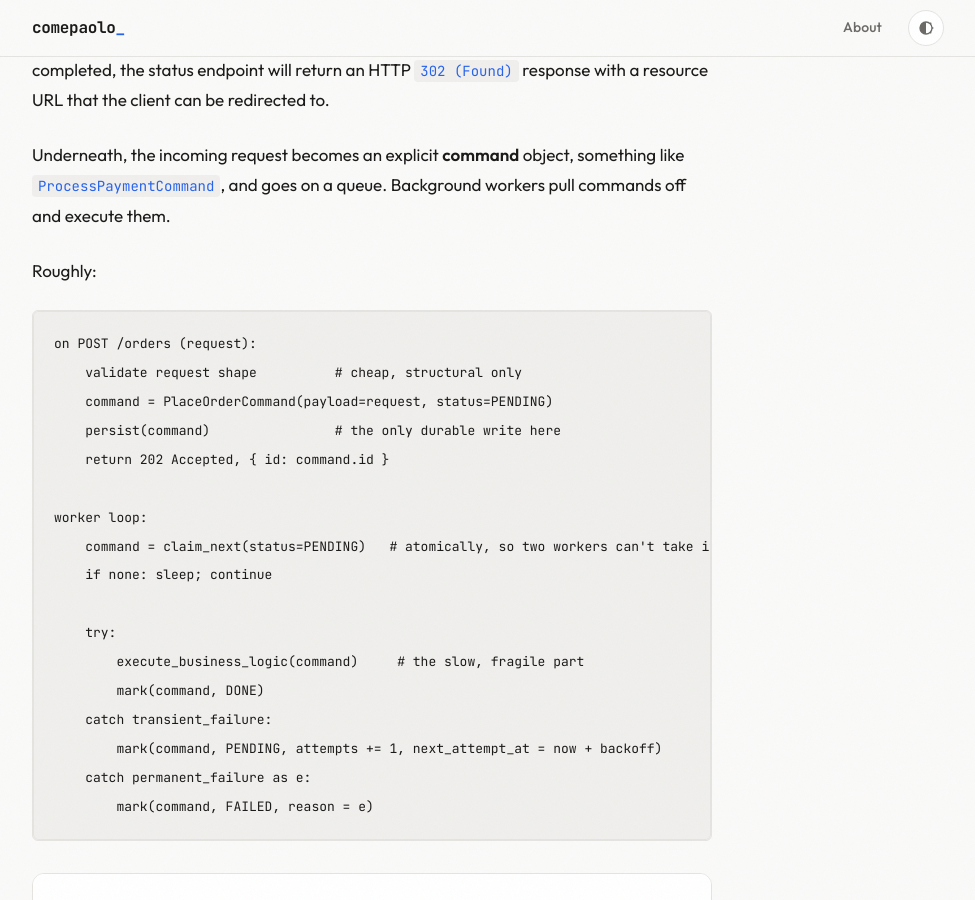
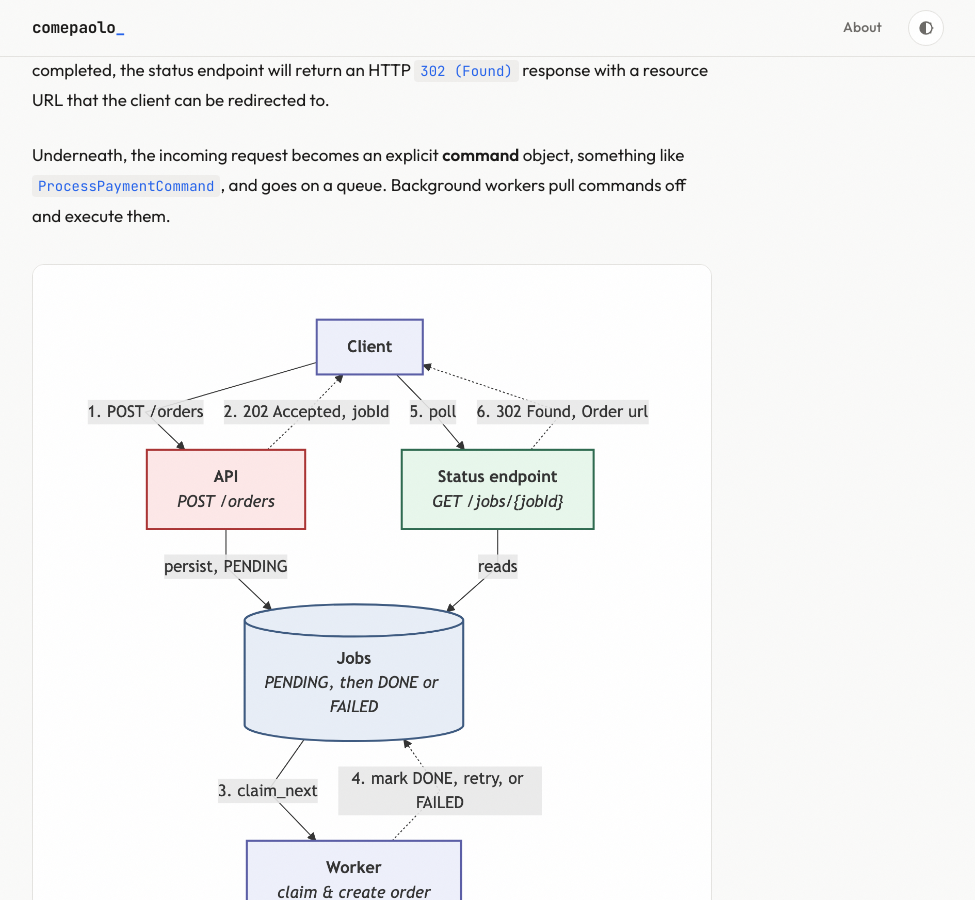
Before and after one commit to maldins46/comepaolo-blog-v2, a Jekyll site: the page built from _posts/2026-08-21-from-cqrs-to-event-driven-architecture.md, in a window 1280 px wide and 900 px high, scrolled down 10429 px. Shown: the whole window, without its empty margins (152-1127 px from the left). Built offline with Jekyll 4.4.1, drawn with Linux system fonts in a browser that asks for light colours.

Commit message:
fix: Add transparent images, remove pseudo code

````diff
--- a/_posts/2026-08-21-from-cqrs-to-event-driven-architecture.md
+++ b/_posts/2026-08-21-from-cqrs-to-event-driven-architecture.md
@@ -144,27 +144,6 @@ A client sends a request whose processing is slow, or depends on downstream syst
 
 Underneath, the incoming request becomes an explicit **command** object, something like `ProcessPaymentCommand`, and goes on a queue. Background workers pull commands off and execute them.
 
-Roughly:
-
-```
-on POST /orders (request):
-    validate request shape          # cheap, structural only
-    command = PlaceOrderCommand(payload=request, status=PENDING)
-    persist(command)                # the only durable write here
-    return 202 Accepted, { id: command.id }
-
-worker loop:
-    command = claim_next(status=PENDING)   # atomically, so two workers can't take it
-    if none: sleep; continue
-
-    try:
-        execute_business_logic(command)     # the slow, fragile part
-        mark(command, DONE)
-    catch transient_failure:
-        mark(command, PENDING, attempts += 1, next_attempt_at = now + backoff)
-    catch permanent_failure as e:
-        mark(command, FAILED, reason = e)
-```
 
 <figure>
   <img src="{{ site.baseurl }}/assets/article_images/2026-08-21-from-cqrs-to-event-driven-architecture/07-async-request-reply.png" alt="Asynchronous Request-Reply: the client posts an order, the API persists a PENDING job and answers 202 with a jobId, a worker claims and creates the order, and the client polls a status endpoint that eventually answers 302 with the order url">
````
Also changed, not shown: assets/article_images/2026-08-21-from-cqrs-to-event-driven-architecture/01-layered-transparent.png (added), assets/article_images/2026-08-21-from-cqrs-to-event-driven-architecture/02-cqrs-transparent.png (added), assets/article_images/2026-08-21-from-cqrs-to-event-driven-architecture/03-event-sourcing-transparent.png (added), assets/article_images/2026-08-21-from-cqrs-to-event-driven-architecture/04-es-cqrs-transparent.png (added), assets/article_images/2026-08-21-from-cqrs-to-event-driven-architecture/05-outbox-transparent.png (added), assets/article_images/2026-08-21-from-cqrs-to-event-driven-architecture/06-eda-transparent.png (added), assets/article_images/2026-08-21-from-cqrs-to-event-driven-architecture/07-async-request-reply-transparent.png (added).
